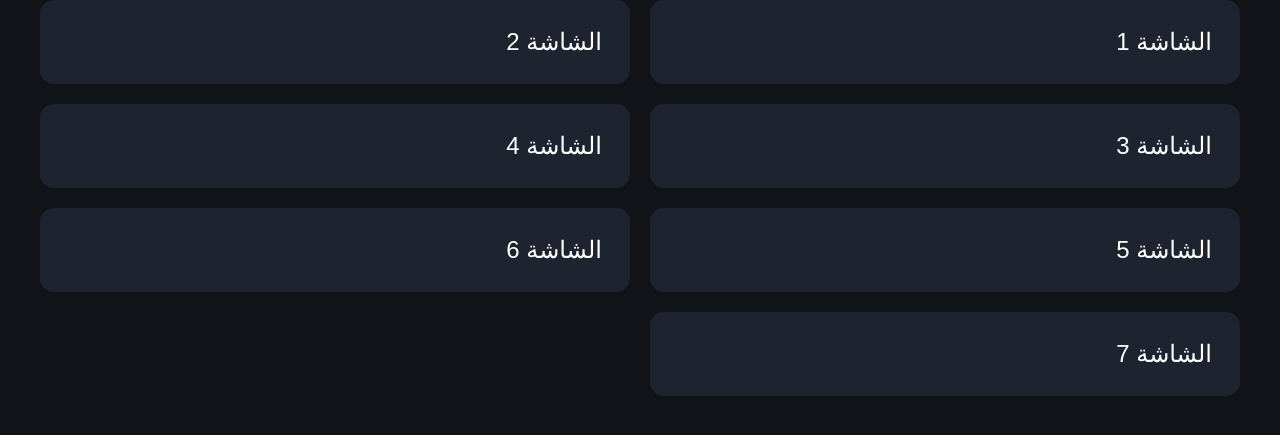
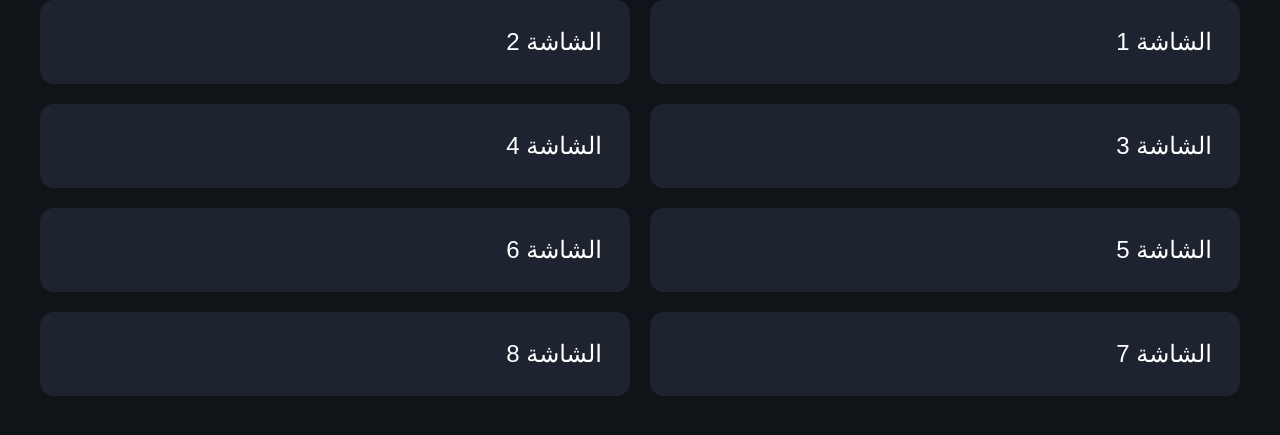
Before and after one commit to DASKFERY/looker-screen-mirror, a website: page site/index.html in a window 1280 px wide. Shown: the part 99-534 px from the top of the page. Drawn offline with Linux system fonts and the light colour scheme.

Commit message:
Add screen 8 to site index

```diff
--- a/site/index.html
+++ b/site/index.html
@@ -21,6 +21,7 @@
     <a href="screen-5.html">الشاشة 5</a>
     <a href="screen-6.html">الشاشة 6</a>
     <a href="screen-7.html">الشاشة 7</a>
+    <a href="screen-8.html">الشاشة 8</a>
   </div>
 </body>
 </html>
```
